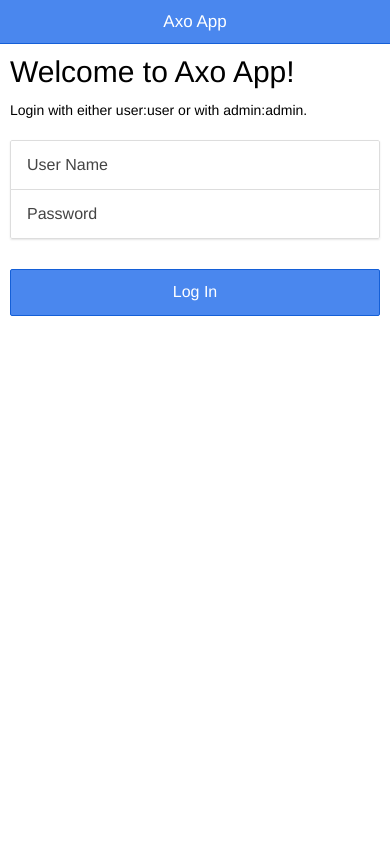
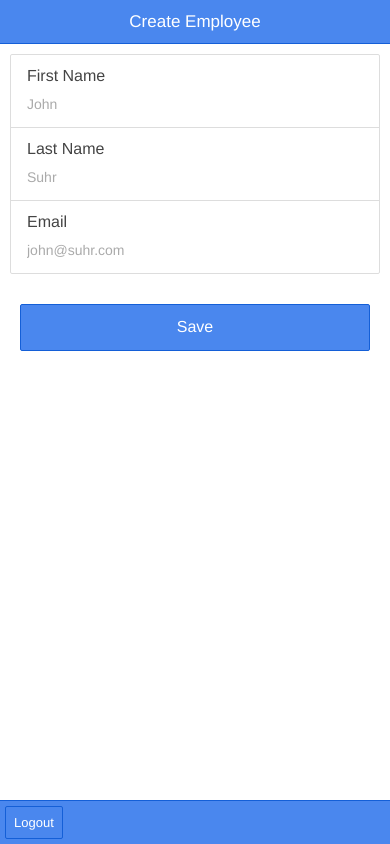
Before and after one commit to iguissouma/axo-app, a website: page axo-app-mobile/www/index.html at #/employees/create in a window 390 px wide. Drawn offline with Linux system fonts and the light colour scheme; some packages are replaced by stand-ins of ours.

Commit message:
Employee create partials

```diff
--- a/axo-app-mobile/www/index.html
+++ b/axo-app-mobile/www/index.html
@@ -43,12 +43,11 @@
 <ion-nav-view animation="slide-left-right">
     <div class="alert alert-danger" ng-show="error">{{error}}</div>
 </ion-nav-view>
-<ion-footer-bar class="bar-dark" ng-show="user">
-    <button class="button button-assertive" ng-click="logout()">
-        Logout
-    </button>
+<ion-footer-bar align-title="right" class="bar-positive" ng-show="user">
+    <div class="buttons right-buttons" ng-click="logout()">
+        <button class="button">Logout</button>
+    </div>
 </ion-footer-bar>
-
 <script type="text/javascript">
     function init() {
         angular.element(document).ready(function() {
--- a/axo-app-mobile/www/js/app.js
+++ b/axo-app-mobile/www/js/app.js
@@ -31,6 +31,12 @@ angular.module('directory', ['ionic','ngCookies', 'ngResource', 'directory.servi
                 url: '/employee/:employeeId',
                 templateUrl: 'templates/employee-detail.html',
                 controller: 'EmployeeDetailCtrl'
+            })
+
+            .state('employee-create', {
+                url: '/employees/create',
+                templateUrl: 'templates/employee-create.html',
+                controller: 'EmployeeCreateCtrl'
             })
 
             .state('employee-reports', {
--- a/axo-app-mobile/www/js/controllers.js
+++ b/axo-app-mobile/www/js/controllers.js
@@ -4,9 +4,9 @@ angular.module('directory.controllers', [])
         // This a temporary solution to solve an issue where the back button is displayed when it should not be.
         $ionicViewService.clearHistory();
         $scope.loadingIndicator = $ionicLoading.show({
-            content: 'Loading Data',
+            template: '<img class="my-custom-class" ng-src="img/squares.gif"/>',
             animation: 'fade-in',
-            showBackdrop: false,
+            noBackdrop: true,
             maxWidth: 200,
             showDelay: 500
         });
@@ -68,6 +68,15 @@ angular.module('directory.controllers', [])
         });
     })
 
+    .controller('EmployeeCreateCtrl', function ($scope, $location,$stateParams, EmployeeService) {
+        //$scope.newsEntry = new NewsService();
+        $scope.save = function() {
+            //$scope.newsEntry.$save(function() {
+                $location.path('/employees');
+            //});
+        };
+    })
+
     .controller('EmployeeReportsCtrl', function ($scope, $stateParams, EmployeeService) {
         EmployeeService.findByManager($stateParams.employeeId).then(function (employees) {
             $scope.employee = employees;
--- a/axo-app-mobile/www/js/services.js
+++ b/axo-app-mobile/www/js/services.js
@@ -72,7 +72,9 @@ angular.module('directory.services', [])
     .factory('LoginService', function($resource) {
         var url = 'https://axo-app.appspot.com/';
         var res = ':action';
-        if (document.location.toString().indexOf('android') > -1) {
+        var isAndroid = document.location.toString().indexOf('android') > -1;
+        var isAppSpot = document.location.toString().indexOf('android') > -1;
+        if (isAndroid || !isAppSpot) {
             res = url + res;
         }
 
--- /dev/null
+++ b/axo-app-mobile/www/templates/employee-create.html
@@ -0,0 +1,22 @@
+<ion-view title="Create Employee">
+  <ion-content has-header="true" padding="true">
+      <div class="list">
+          <label class="item item-input item-stacked-label">
+              <span class="input-label">First Name</span>
+              <input type="text" placeholder="John">
+          </label>
+          <label class="item item-input item-stacked-label">
+              <span class="input-label">Last Name</span>
+              <input type="text" placeholder="Suhr">
+          </label>
+          <label class="item item-input item-stacked-label">
+              <span class="input-label">Email</span>
+              <input type="text" placeholder="john@suhr.com">
+          </label>
+      </div>
+      <div class="padding">
+          <button class="button button-block button-positive" ng-click="save()">Save</button>
+      </div>
+
+  </ion-content>
+</ion-view>
--- a/axo-app-mobile/www/templates/employee-index.html
+++ b/axo-app-mobile/www/templates/employee-index.html
@@ -6,7 +6,7 @@
         </div>
     </ion-nav-buttons>
     <ion-nav-buttons side="right">
-        <a href="#/create" class="button button-icon icon ion-ios7-plus-outline"
+        <a href="#/employees/create" class="button button-icon icon ion-ios7-plus-outline"
            ng-show="hasRole('ROLE_ADMIN')"></a>
     </ion-nav-buttons>
 
--- a/axo-app-web/src/main/resources/public/js/app.js
+++ b/axo-app-web/src/main/resources/public/js/app.js
@@ -31,6 +31,12 @@ angular.module('directory', ['ionic','ngCookies', 'ngResource', 'directory.servi
                 url: '/employee/:employeeId',
                 templateUrl: 'templates/employee-detail.html',
                 controller: 'EmployeeDetailCtrl'
+            })
+
+            .state('employee-create', {
+                url: '/employees/create',
+                templateUrl: 'templates/employee-create.html',
+                controller: 'EmployeeCreateCtrl'
             })
 
             .state('employee-reports', {
--- a/axo-app-web/src/main/resources/public/js/services.js
+++ b/axo-app-web/src/main/resources/public/js/services.js
@@ -72,7 +72,9 @@ angular.module('directory.services', [])
     .factory('LoginService', function($resource) {
         var url = 'https://axo-app.appspot.com/';
         var res = ':action';
-        if (document.location.toString().indexOf('android') > -1) {
+        var isAndroid = document.location.toString().indexOf('android') > -1;
+        var isAppSpot = document.location.toString().indexOf('android') > -1;
+        if (isAndroid || !isAppSpot) {
             res = url + res;
         }
 
```
Also changed, not shown: axo-app-web/src/main/resources/public/index.html (+4 -5 lines), axo-app-web/src/main/resources/public/js/controllers.js (+11 -2 lines), axo-app-web/src/main/resources/public/templates/employee-create.html (added, +22 -0 lines), axo-app-web/src/main/resources/public/templates/employee-index.html (+1 -1 lines), axo-app-mobile/www/img/squares.gif (added), axo-app-web/src/main/resources/public/img/squares.gif (added).
